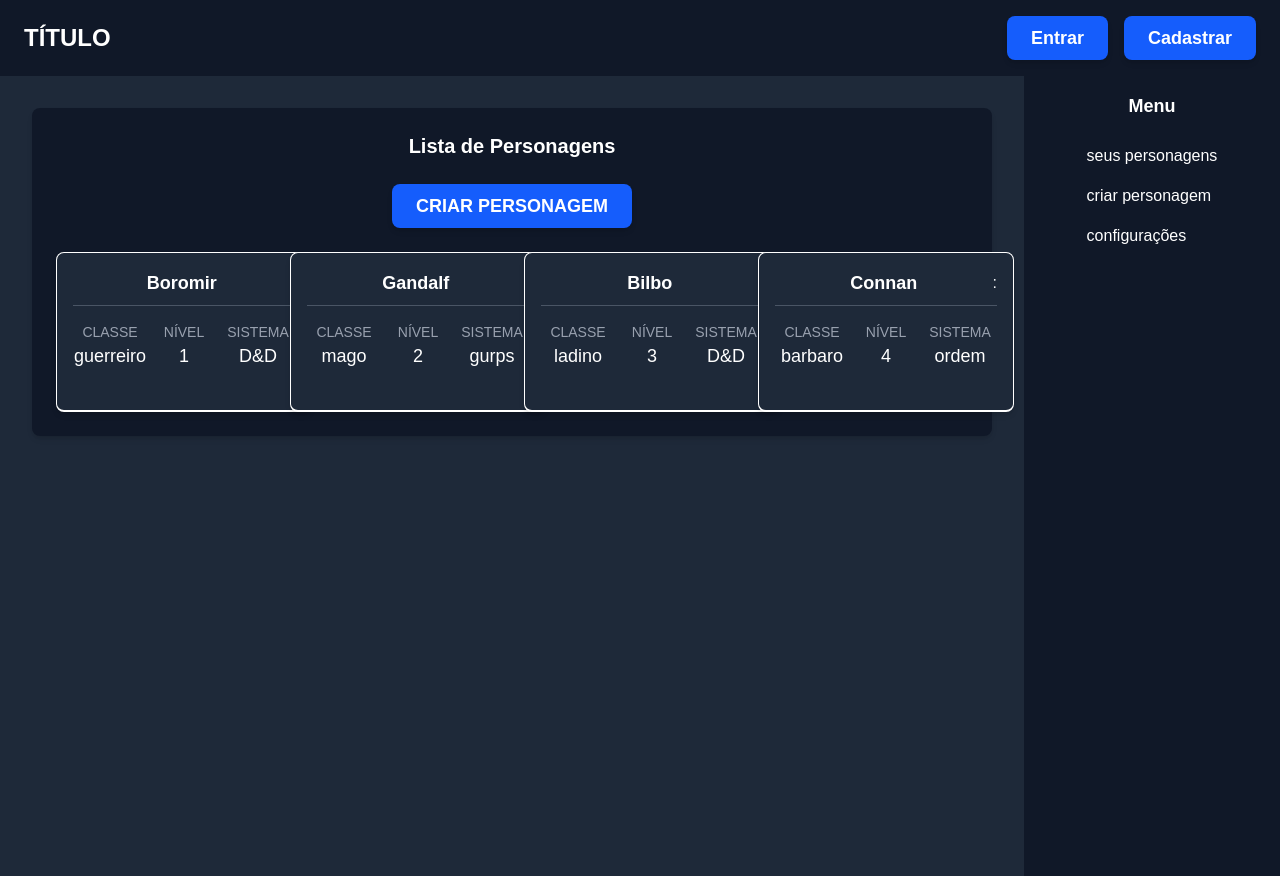
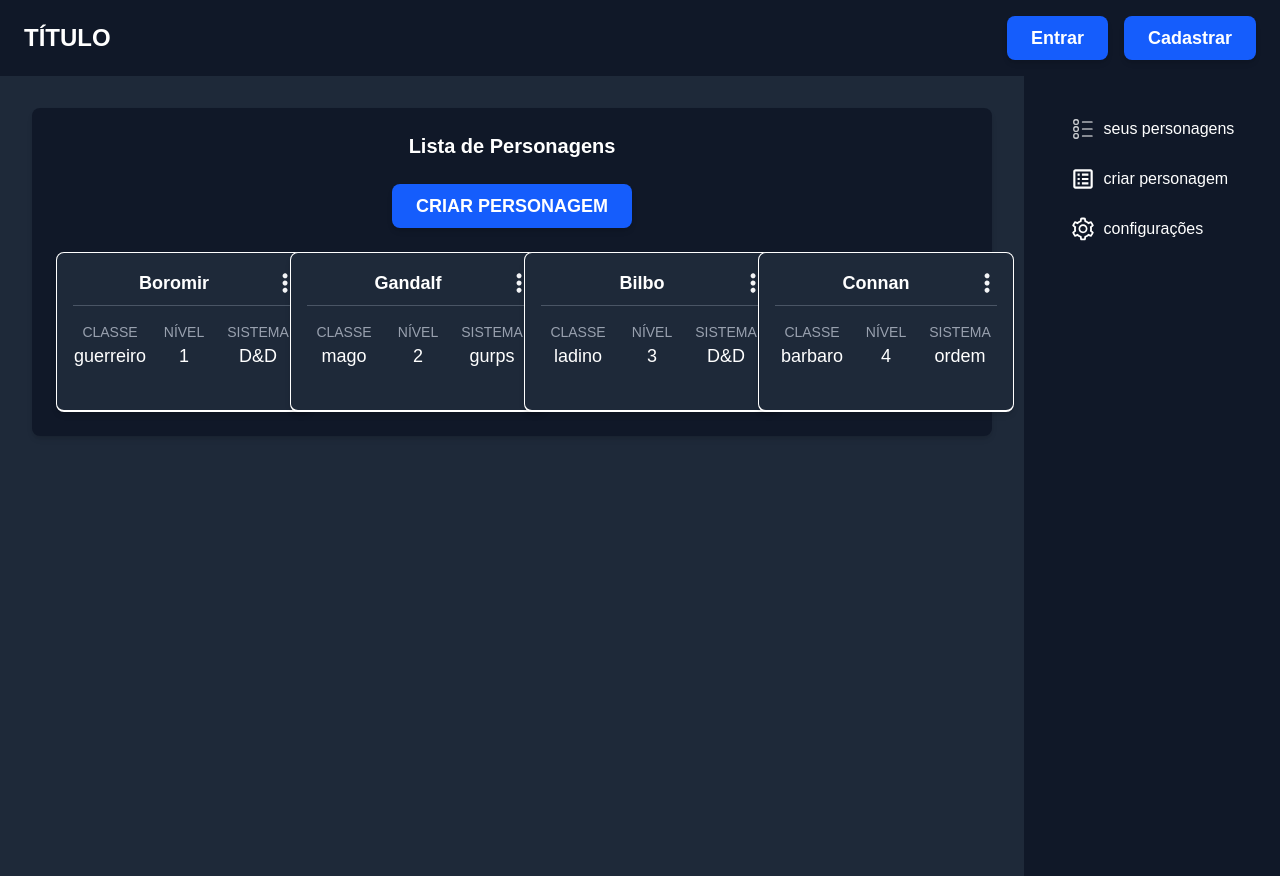
Before and after one commit to Gustavo-Vinicius-Santana/rpg-universal-system, a Next.js app: page /user in a window 1280 px wide. Built offline with nearby package versions, Linux system fonts and the light colour scheme.

Commit message:
[feature - ui - complet] (icones) Adicionando icones no navbar e nos cards

```diff
--- a/src/components/cards/cardSheet.tsx
+++ b/src/components/cards/cardSheet.tsx
@@ -1,3 +1,4 @@
+import { SlOptionsVertical } from "react-icons/sl";
 
 type Interface = {
     id : number,
@@ -14,7 +15,7 @@ export default function CardSheet({id, nome, classe, nivel, sistema}: Interface)
             {/* Cabeçalho com nome e botão de edição */}
             <div className="flex flex-row justify-between items-center w-full mb-4 border-b border-gray-600 pb-2">
                 <p className="flex-1 text-center text-white text-lg font-semibold">{nome}</p>
-                <p>:</p>
+                <SlOptionsVertical size={20}/>
             </div>
 
             {/* Informações do personagem */}
--- a/src/components/navBar/navBar.tsx
+++ b/src/components/navBar/navBar.tsx
@@ -1,25 +1,30 @@
 import Link from "next/link";
+import { BiSpreadsheet } from "react-icons/bi";
+import { CiBoxList } from "react-icons/ci";
+import { AiOutlineSetting } from "react-icons/ai";
 
 export default function NavBar() {
     return (
         <div className="flex flex-col items-center">
-            <h1 className="text-lg font-bold">Menu</h1>
             <ul className="mt-4 space-y-2">
-                <Link href="/user">
-                    <li className="hover:bg-gray-700 p-2 rounded">
+                <Link href="/user" className="flex row items-center hover:bg-gray-700 p-2 rounded gap-2">
+                    <CiBoxList  size={26}/>
+                    <li>
                         seus personagens
                     </li>
 
                 </Link>
 
-                <Link href="/user/sheet/create">
-                    <li className="hover:bg-gray-700 p-2 rounded">
+                <Link href="/user/sheet/create" className="flex row items-center hover:bg-gray-700 p-2 rounded gap-2">
+                    <BiSpreadsheet size={26} />
+                    <li>
                         criar personagem
                     </li>
                 </Link>
 
-                <Link href="/user/configuration">
-                    <li className="hover:bg-gray-700 p-2 rounded">
+                <Link href="/user/configuration" className="flex row items-center hover:bg-gray-700 p-2 rounded gap-2">
+                    <AiOutlineSetting size={26} />
+                    <li>
                         configurações
                     </li>
                 </Link>
```
Also changed, not shown: package.json (+6 -5 lines), 1 other file (tests, documents, lock files or other folders).
